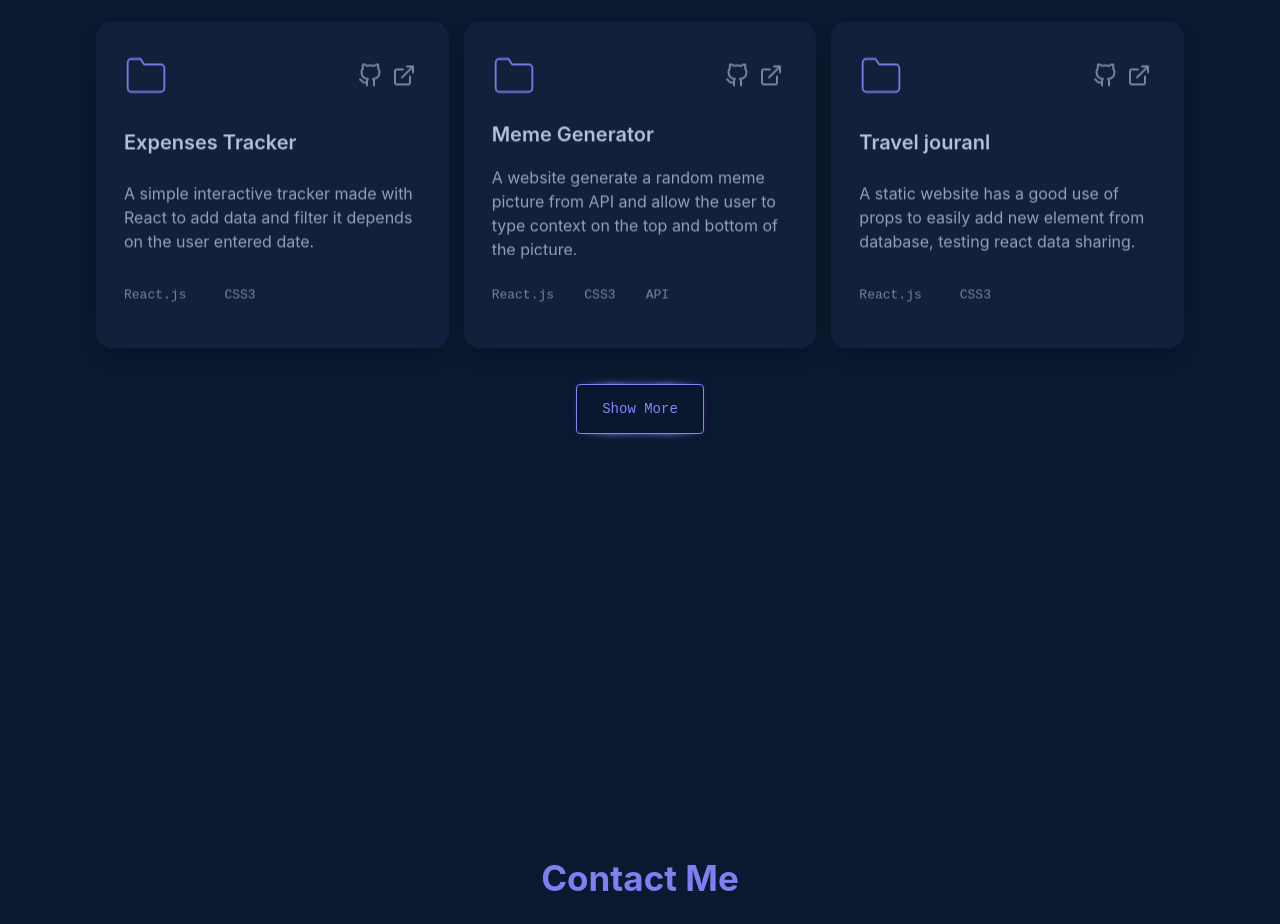
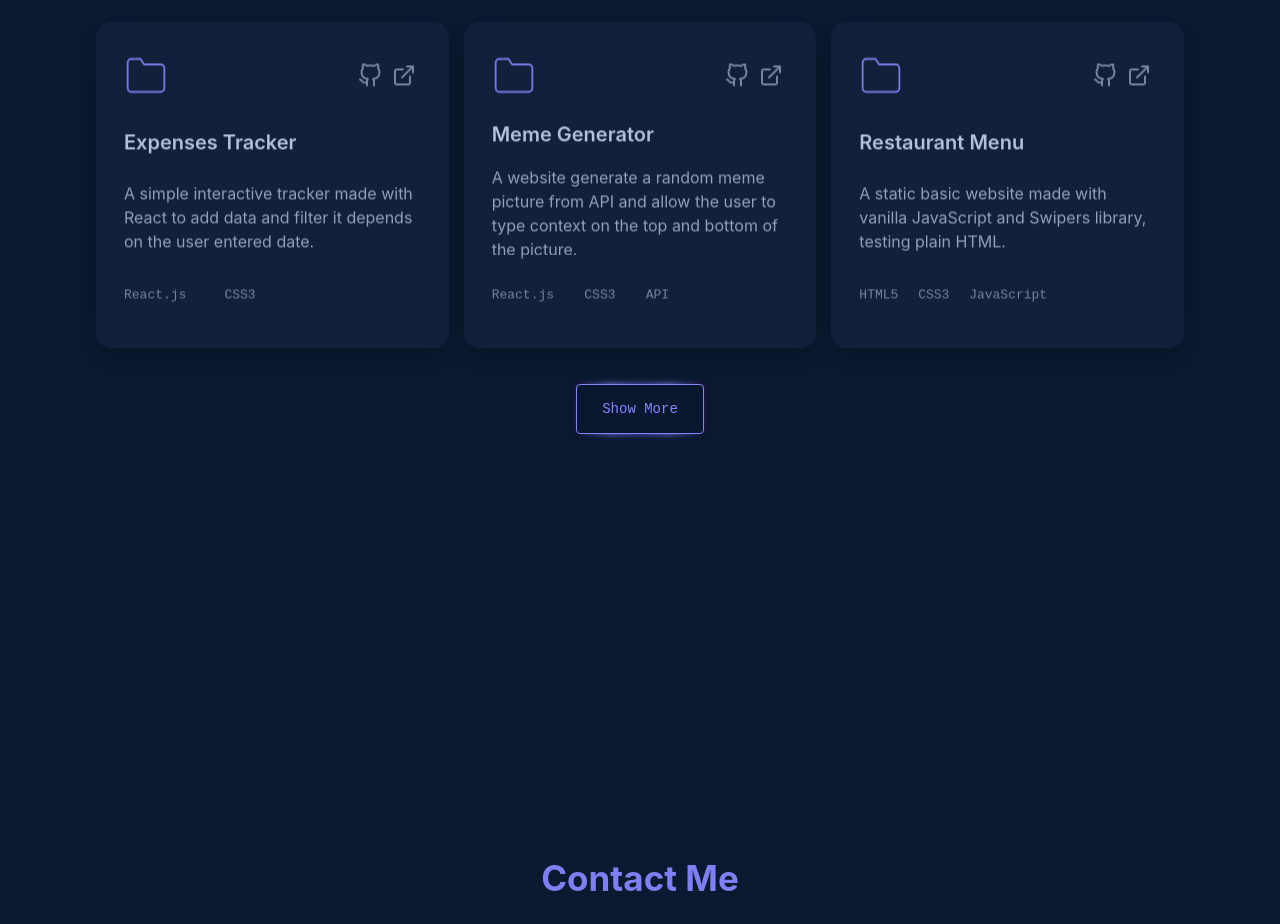
Before and after one commit to Goblo7/aes-portfolio, a React (Create React App) app: page / in a window 1280 px wide. Shown: the part 3520-4444 px from the top of the page. Built offline with nearby package versions, Linux system fonts and the light colour scheme.

Commit message:
remove a project

```diff
--- a/src/data/projects.data.js
+++ b/src/data/projects.data.js
@@ -39,14 +39,6 @@ const projectsData = [
       liveLink: "http://ahmedehab-sg.github.io/meme-generator",
     },
     {
-      title: "Travel jouranl",
-      description:
-        "A static website has a good use of props to easily add new element from database, testing react data sharing.",
-      tools: ["React.js", "CSS3", ""],
-      codeLink: "https://github.com/AhmedEhab-SG/travel-journal",
-      liveLink: "https://ahmedehab-sg.github.io/travel-journal",
-    },
-    {
       title: "Restaurant Menu",
       description:
         "A static basic website made with vanilla JavaScript and Swipers library, testing plain HTML.",
```
